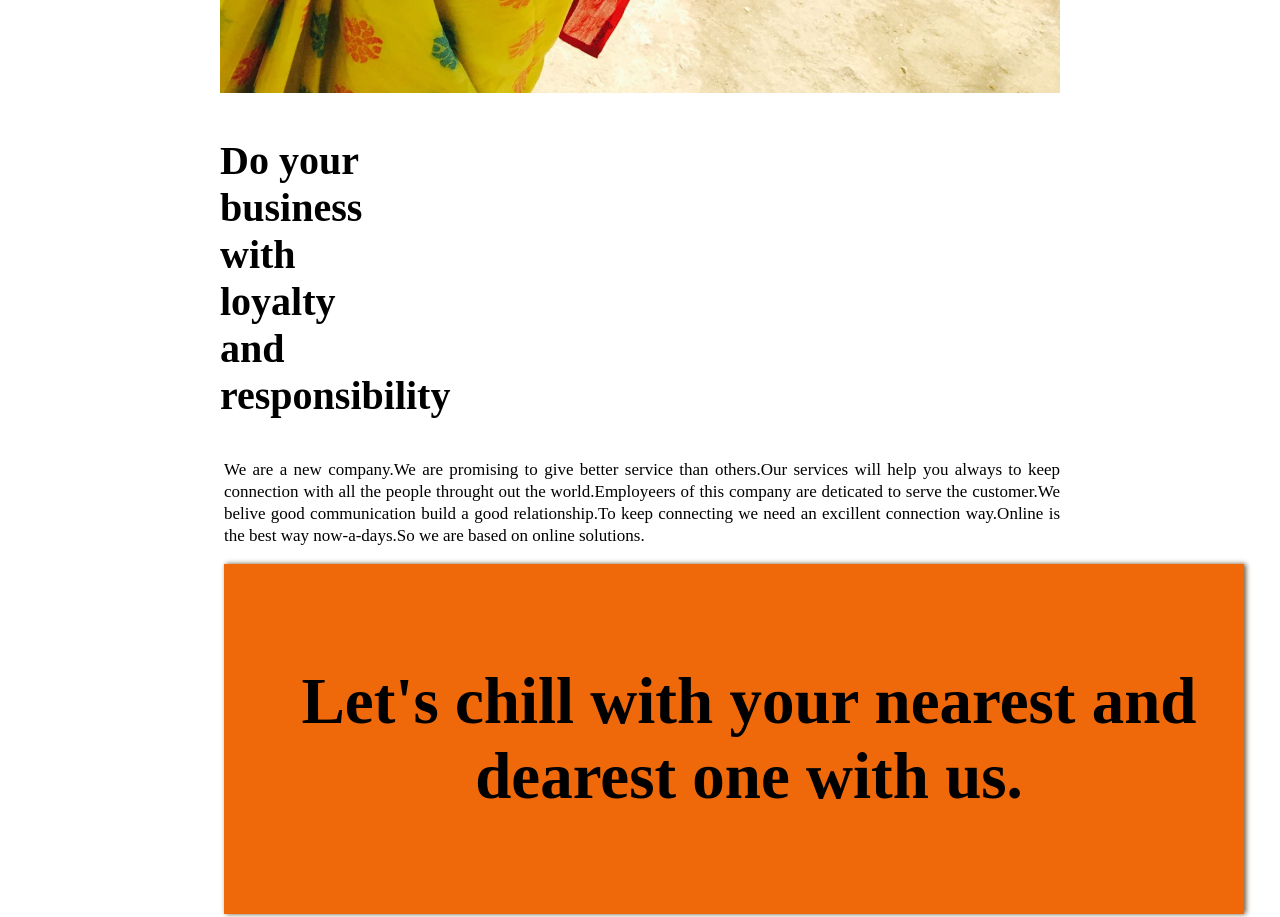
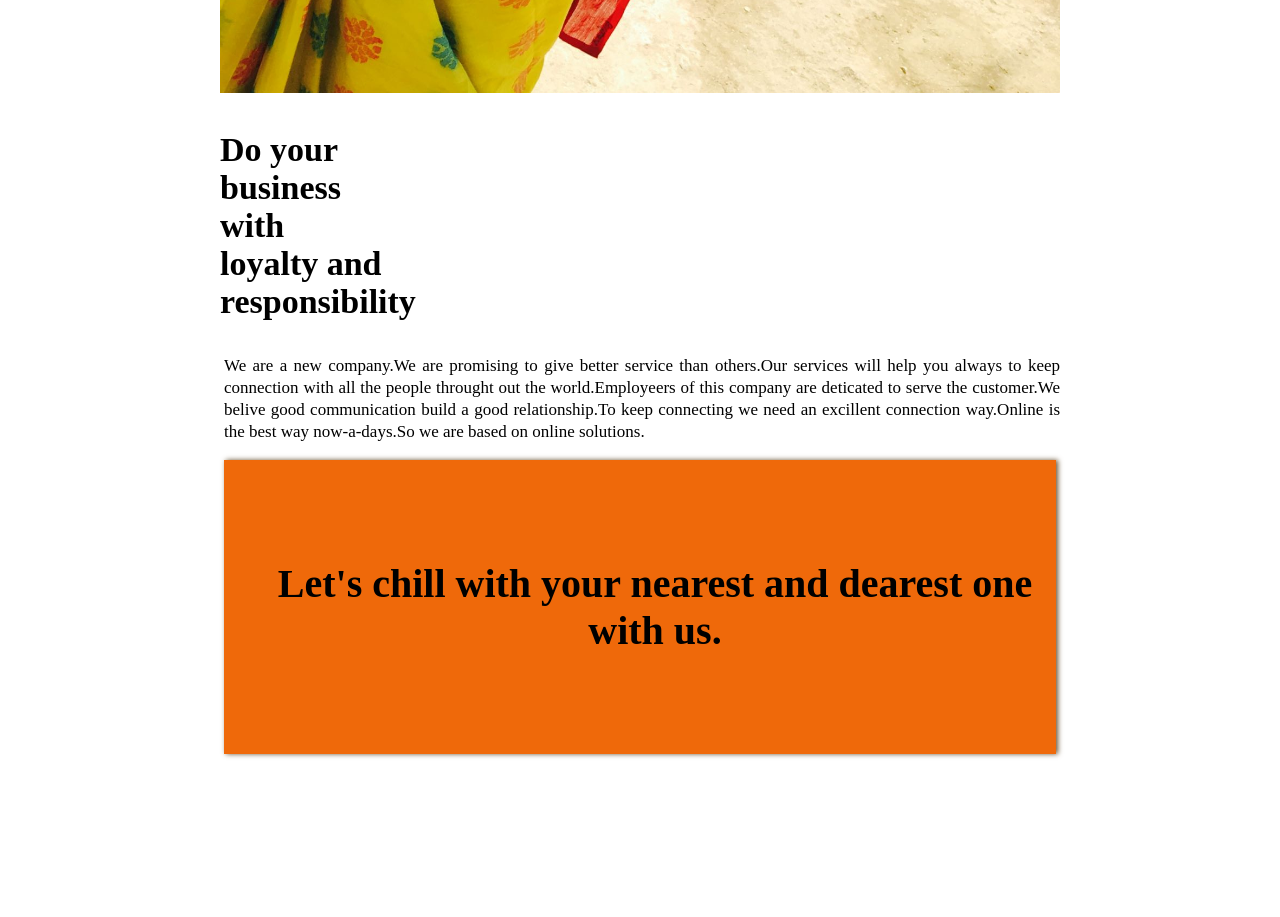
Before and after one commit to NipaDas/project_one, a plain HTML site: page index.html in a window 1280 px wide. Shown: the part 1560-2477 px from the top of the page. After the commit the page ends 2394 px from the top, so only its background shows below. Drawn offline with Linux system fonts and the light colour scheme.

Commit message:
Add files via upload

```diff
--- a/css1/style1.css
+++ b/css1/style1.css
@@ -8,12 +8,11 @@ body {
 
 
 div {
-    width: 950px;
     padding-left: 50px;
     padding-top: 100px;
     padding-bottom: 100px;
     background: #ef690a;
-    font-size: 65px;
+    font-size: 40px;
     text-align: center;
     padding-right: 20px;
     text-transform: inherit;
@@ -39,7 +38,7 @@ p {
 
 
 h3 {
-    font-size: 40px;
+    font-size: 34px;
     font-style: normal;
     margin-left: 0px;
     margin-right: 670px;
```
